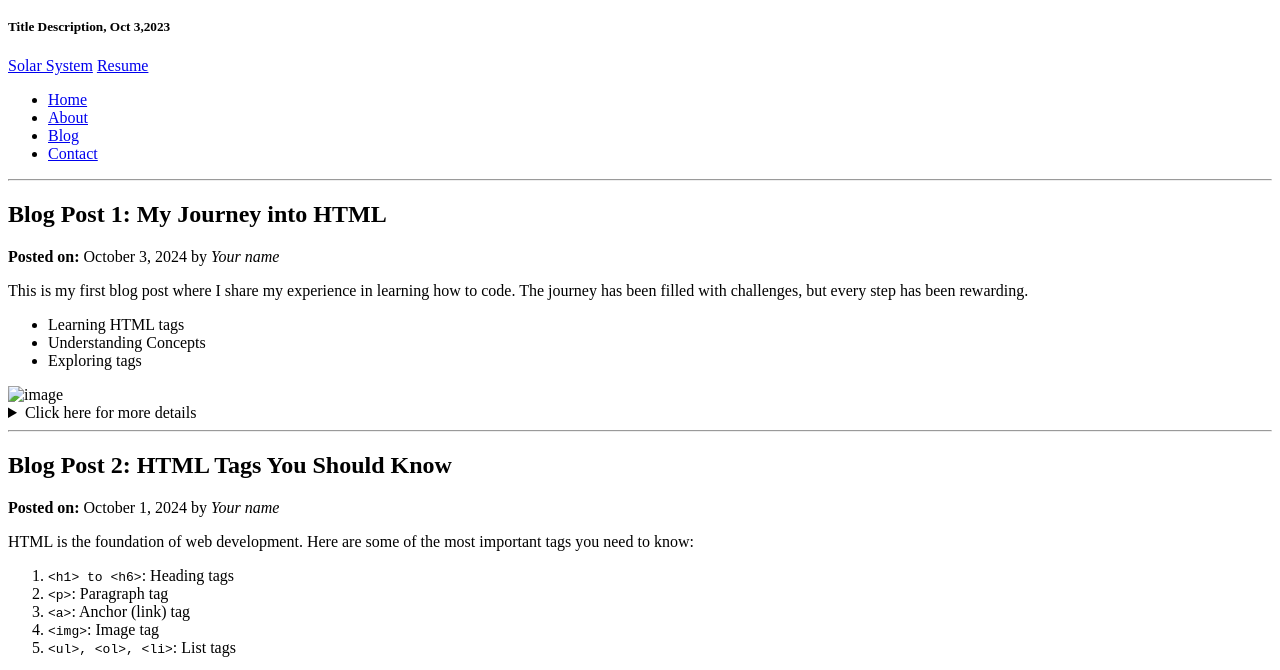
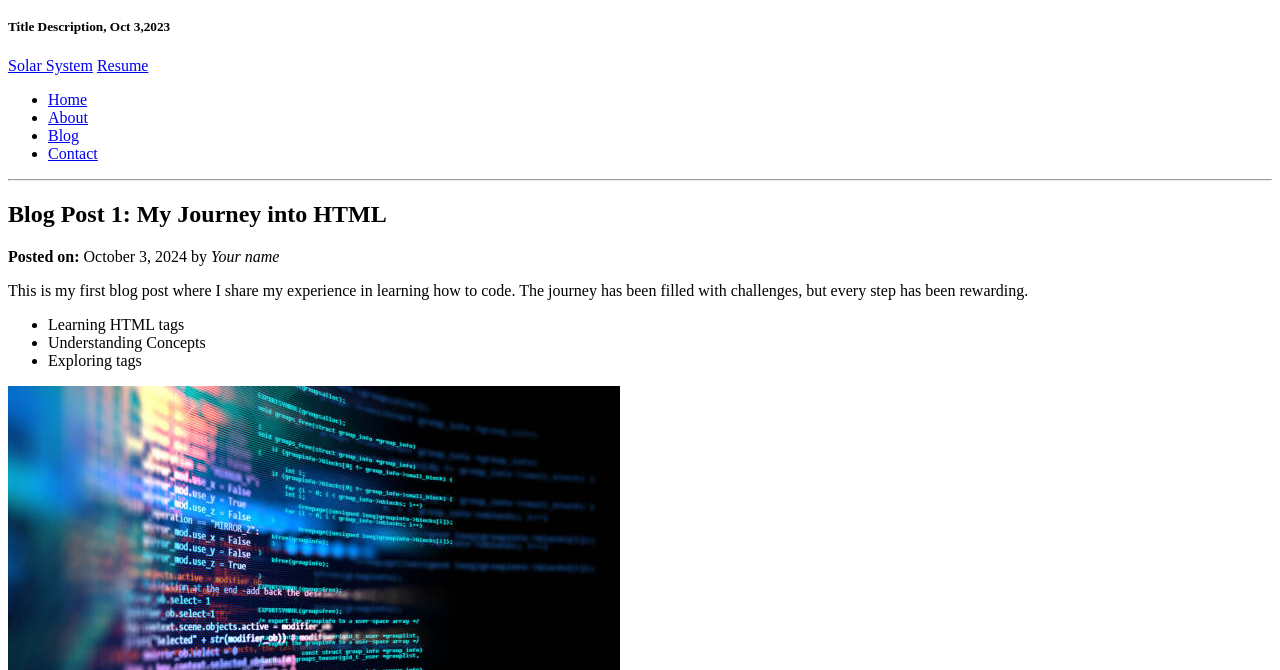
Before and after one commit to jsharma0311/HTML-PROJECT, a plain HTML site: page index.html in a window 1280 px wide. Shown: the part 105-775 px from the top of the page. Drawn offline with Linux system fonts and the light colour scheme.

Commit message:
Update index.html

```diff
--- a/index.html
+++ b/index.html
@@ -33,7 +33,7 @@
             <li>Understanding Concepts</li>
             <li>Exploring tags</li>
         </ul>
-        <img src="images/istockphoto-1224500457-612x612.jp" alt="image">
+        <img src="/images/istockphoto-1224500457-612x612.jpg" alt="image">
         <details>
         <summary>Click here for more details</summary>
                     <p>In this post, I dive deeper into the specifics of my learning approach, tools I used, and tips for beginners.</p>
```
